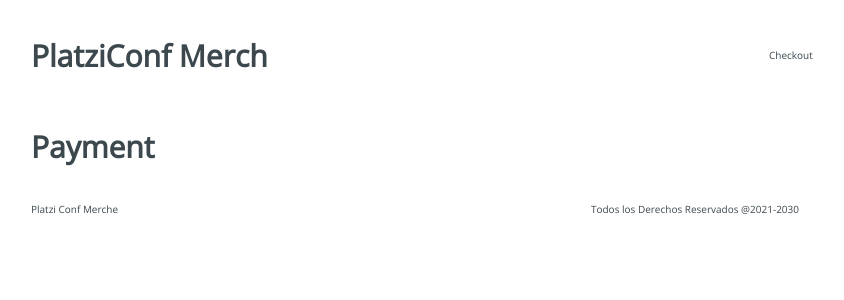
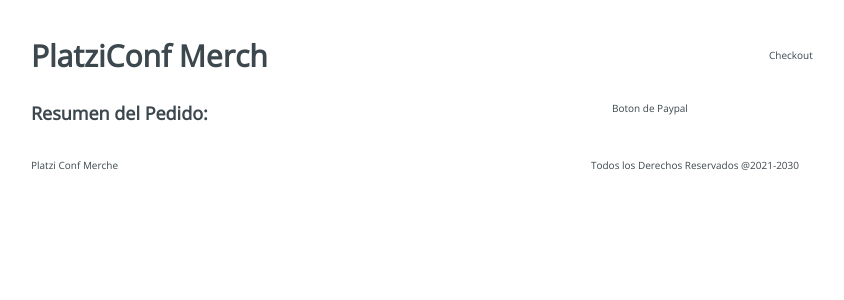
Before and after one commit to hahs-92/Platzi-conf-react, a React app: page /checkout/payment in a window 1280 px wide. Shown: the top 300 px of the page, without its empty margins (225-1069 px from the left). Built offline with nearby package versions, Linux system fonts and the light colour scheme.

Commit message:
MMMaquetación y estilos del flujo de pago

```diff
--- a/src/containers/Payment.jsx
+++ b/src/containers/Payment.jsx
@@ -5,7 +5,17 @@ import '../style/containers/Payment.scss'
 
 const Payment = () => {
     return(
-        <h1>Payment</h1>
+        <section className="Payment">
+            <article className="Payment-content">
+                <h3>Resumen del Pedido:</h3>
+            </article>
+            <div className="Payment-button">
+                Boton de Paypal
+            </div>
+            <aside>
+
+            </aside>
+        </section>
     )
 }
 
--- a/src/containers/Success.jsx
+++ b/src/containers/Success.jsx
@@ -4,7 +4,16 @@ import '../style/containers/Success.scss'
 
 const Success = () => {
     return(
-        <h1>Success</h1>
+        <section className="Success">
+            <div className="Success-content">
+                <h2>Gracias por tu compra</h2>
+                <span>Tu pedido llegara en 3 dias a tu direccion</span>
+            </div>
+            <section className="Success-map">
+                Google Map
+            </section>
+
+        </section>
     )
 }
 
```
